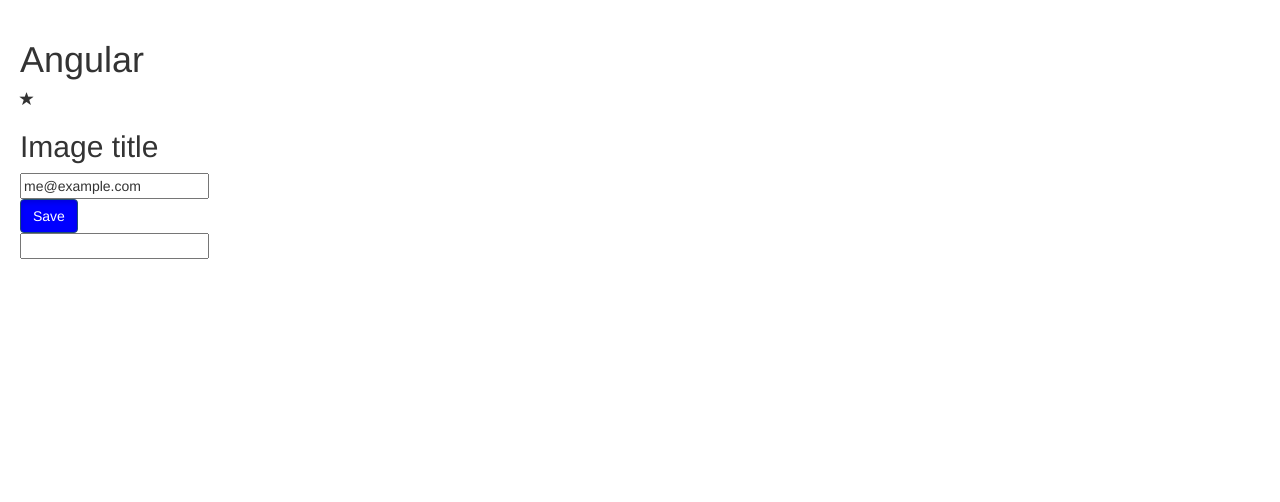
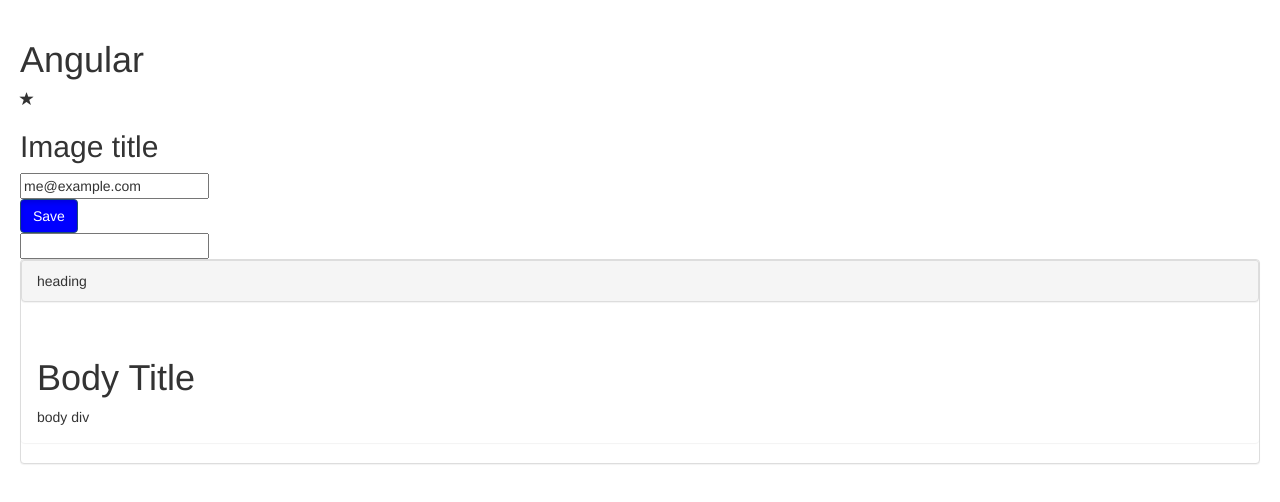
Before and after one commit to gitflo1/angular-udemy-course, an Angular app: page / in a window 1280 px wide. Shown: the top 502 px of the page. Built offline with nearby package versions, Linux system fonts and the light colour scheme.

Commit message:
ng content and ng container with new panel component

```diff
--- a/src/app/app.component.html
+++ b/src/app/app.component.html
@@ -2,3 +2,10 @@
 <app-favorite [isFavorite]="post.isFavorite" (change)="onFavoriteChanged($event)"></app-favorite>
 <app-courses></app-courses>
 <app-title-case></app-title-case>
+<app-bootstrap-panel>
+    <ng-container class="heading">heading</ng-container>
+    <div class="body">
+        <h1>Body Title</h1>
+        <div>body div</div>
+    </div>
+</app-bootstrap-panel>
--- a/src/app/app.module.ts
+++ b/src/app/app.module.ts
@@ -10,6 +10,7 @@ import { CustomTitleCasePipe } from './title-case/custom-title-case.pipe';
 import { StarIconComponent } from './star-icon/star-icon.component';
 import { FavoriteComponent } from './favorite/favorite.component';
 import { TitleCaseComponent } from './title-case/title-case.component';
+import { PanelComponent } from './panel/panel.component';
 
 @NgModule({
   declarations: [
@@ -19,7 +20,8 @@ import { TitleCaseComponent } from './title-case/title-case.component';
     StarIconComponent,
     FavoriteComponent,
     TitleCaseComponent,
-    CustomTitleCasePipe
+    CustomTitleCasePipe,
+    PanelComponent
   ],
   imports: [
     BrowserModule,
--- /dev/null
+++ b/src/app/panel/panel.component.html
@@ -0,0 +1,4 @@
+<div class="panel panel-default">
+  <div class="panel panel-heading"><ng-content select=".heading"></ng-content></div>
+  <div class="panel panel-body"><ng-content select=".body"></ng-content></div>
+</div>
--- /dev/null
+++ b/src/app/panel/panel.component.ts
@@ -0,0 +1,15 @@
+import { Component, OnInit } from '@angular/core';
+
+@Component({
+  selector: 'app-bootstrap-panel',
+  templateUrl: './panel.component.html',
+  styleUrls: ['./panel.component.css']
+})
+export class PanelComponent implements OnInit {
+
+  constructor() { }
+
+  ngOnInit() {
+  }
+
+}
```
Also changed, not shown: src/app/panel/panel.component.css (added), 1 other file (tests, documents, lock files or other folders).
